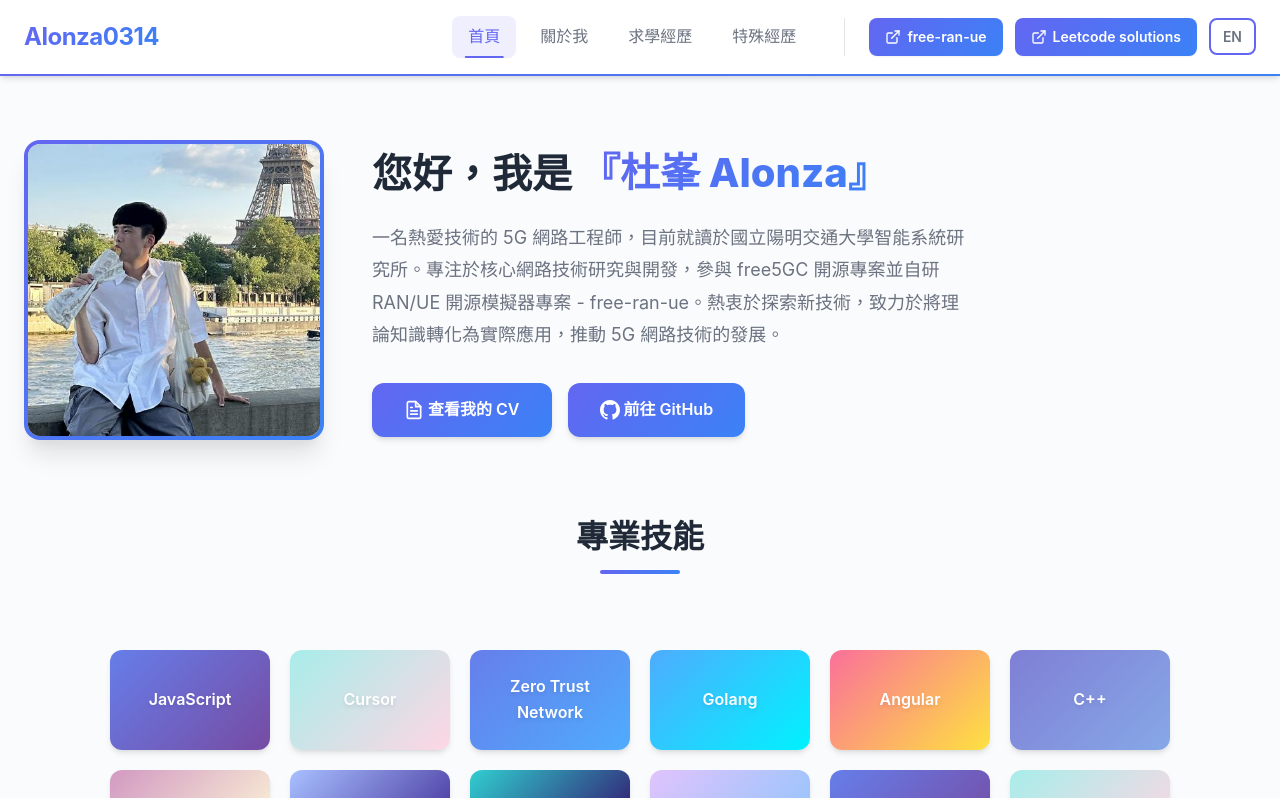
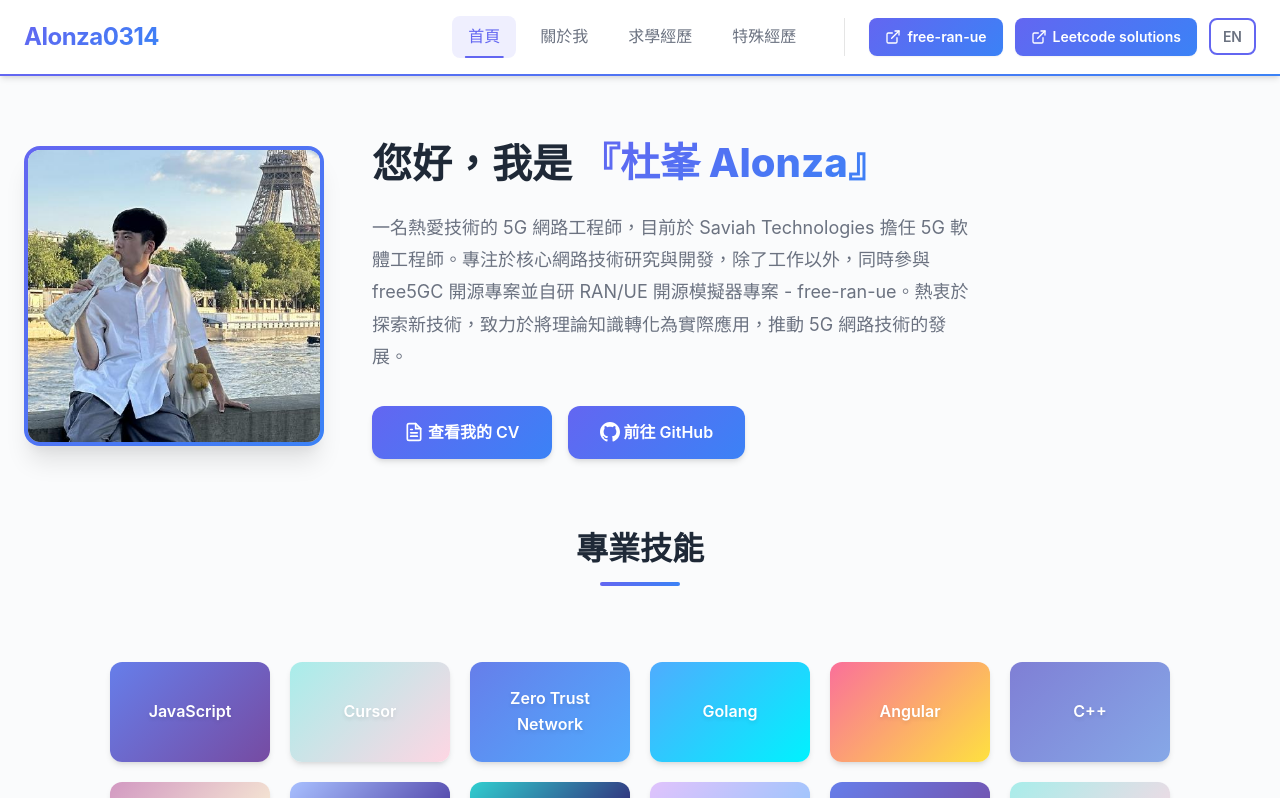
Before and after one commit to Alonza0314/alonza0314.github.io, a React (Vite) app: page / in a window 1280 px wide. Shown: the top 798 px of the page. Built offline with nearby package versions, Linux system fonts and the light colour scheme.

Commit message:
chore: update description

```diff
--- a/src/contexts/LanguageContext.tsx
+++ b/src/contexts/LanguageContext.tsx
@@ -52,7 +52,7 @@ const translations: Record<Language, Record<string, string>> = {
     // Home Page
     'home.greeting': '您好，我是',
     'home.name': '『杜峯 Alonza』',
-    'home.description': '一名熱愛技術的 5G 網路工程師，目前就讀於國立陽明交通大學智能系統研究所。專注於核心網路技術研究與開發，參與 free5GC 開源專案並自研 RAN/UE 開源模擬器專案 - free-ran-ue。熱衷於探索新技術，致力於將理論知識轉化為實際應用，推動 5G 網路技術的發展。',
+    'home.description': '一名熱愛技術的 5G 網路工程師，目前於 Saviah Technologies 擔任 5G 軟體工程師。專注於核心網路技術研究與開發，除了工作以外，同時參與 free5GC 開源專案並自研 RAN/UE 開源模擬器專案 - free-ran-ue。熱衷於探索新技術，致力於將理論知識轉化為實際應用，推動 5G 網路技術的發展。',
     'home.viewCV': '查看我的 CV',
     'home.github': '前往 GitHub',
     'home.skills': '專業技能',
@@ -111,7 +111,7 @@ const translations: Record<Language, Record<string, string>> = {
     // Home Page
     'home.greeting': 'Hello, I am',
     'home.name': 'Feng Tu (Alonza)',
-    'home.description': 'A passionate 5G Network Engineer currently pursuing a Master\'s degree at the Institute of Artificial Intelligence Innovation, National Yang Ming Chiao Tung University. Specializing in core network technology research and development, contributing to the free5GC open-source project and developing the RAN/UE open-source simulator project - free-ran-ue. Enthusiastic about exploring new technologies and committed to transforming theoretical knowledge into practical applications, advancing 5G network technology.',
+    'home.description': 'A passionate 5G Network Engineer currently working as a 5G Software Engineer at Saviah Technologies. Specializing in core network technology research and development, and alongside work, contributing to the free5GC open-source project and developing the RAN/UE open-source simulator project - free-ran-ue. Enthusiastic about exploring new technologies and committed to transforming theoretical knowledge into practical applications, advancing 5G network technology.',
     'home.viewCV': 'View My CV',
     'home.github': 'Visit GitHub',
     'home.skills': 'Professional Skills',
```
